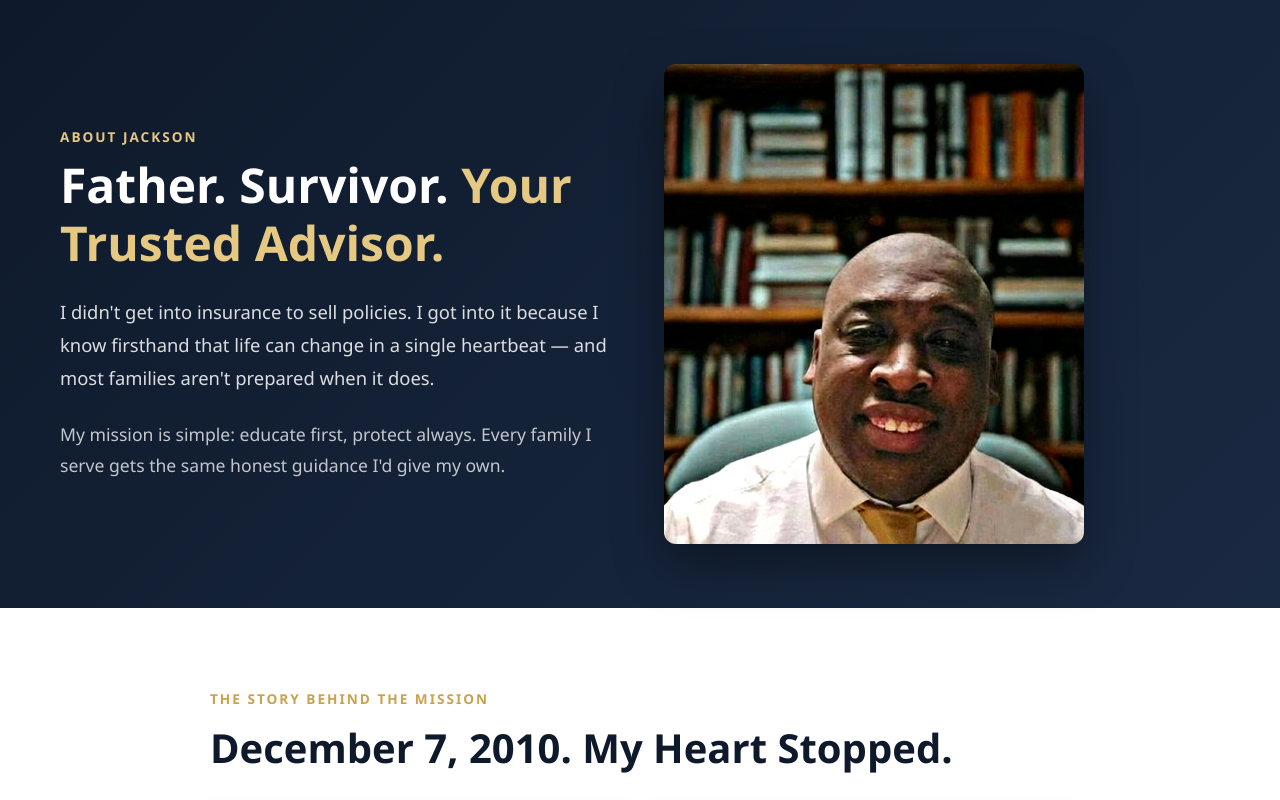
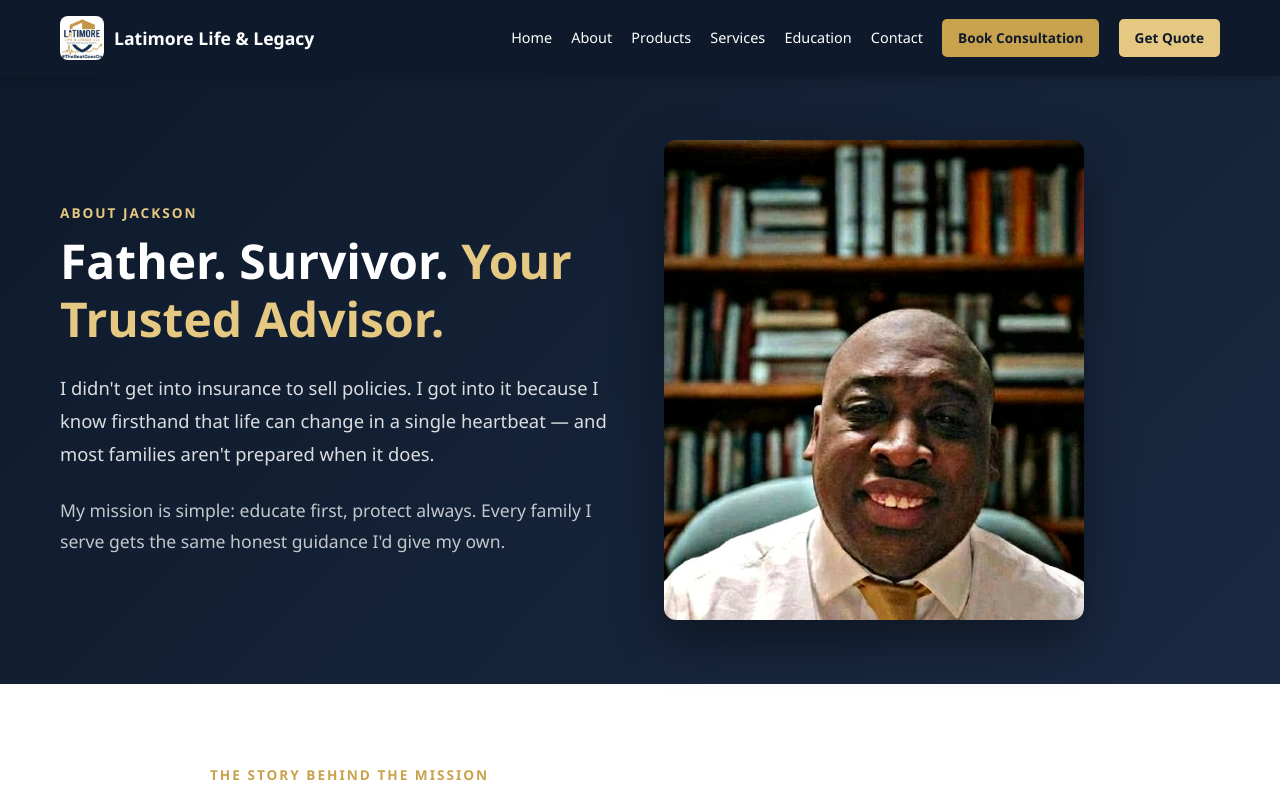
Before and after one commit to latimorelifelegacy25/latimore-hub, a Next.js app: page /about in a window 1280 px wide. Shown: the top 800 px of the page. Built offline with nearby package versions, Linux system fonts and the light colour scheme.

Commit message:
fix: add Nav to products and about pages; fix Life Insurance card grid to 2x2 (was 3+1 orphan)

```diff
--- a/app/about/page.tsx
+++ b/app/about/page.tsx
@@ -1,6 +1,44 @@
 'use client'
 
+import { useState } from 'react'
 import Link from 'next/link'
+
+const navy = '#0E1A2B'
+const gold = '#C9A24D'
+const goldLight = '#E5C882'
+const navLinks: [string, string][] = [['/', 'Home'], ['/about', 'About'], ['/products', 'Products'], ['/services', 'Services'], ['/education', 'Education'], ['/contact', 'Contact']]
+
+function Nav() {
+  const [open, setOpen] = useState(false)
+  return (
+    <nav style={{ background: navy, padding: '1rem 0', position: 'sticky', top: 0, zIndex: 1000, boxShadow: '0 2px 10px rgba(0,0,0,0.2)' }}>
+      <div style={{ maxWidth: 1200, margin: '0 auto', padding: '0 20px', display: 'flex', justifyContent: 'space-between', alignItems: 'center' }}>
+        <Link href="/" style={{ display: 'flex', alignItems: 'center', gap: 10, textDecoration: 'none', color: '#fff', fontSize: '1.1rem', fontWeight: 700 }}>
+          <img src="/logo.jpg" alt="Logo" style={{ width: 44, height: 44, borderRadius: 8, objectFit: 'cover' }} />
+          Latimore Life & Legacy
+        </Link>
+        <div style={{ display: 'flex', gap: '1.2rem', alignItems: 'center' }} className="desktop-nav">
+          {navLinks.map(([href, label]) => (
+            <Link key={href} href={href} style={{ color: '#fff', textDecoration: 'none', fontSize: '0.9rem' }}>{label}</Link>
+          ))}
+          <a href={BRAND.bookingUrl} target="_blank" rel="noopener noreferrer" style={{ background: gold, color: navy, padding: '0.5rem 1rem', borderRadius: 5, fontWeight: 600, textDecoration: 'none', fontSize: '0.85rem' }}>Book Consultation</a>
+          <a href={BRAND.ethosUrl} target="_blank" rel="noopener noreferrer" style={{ background: goldLight, color: navy, padding: '0.5rem 1rem', borderRadius: 5, fontWeight: 700, textDecoration: 'none', fontSize: '0.85rem' }}>Get Quote</a>
+        </div>
+        <button onClick={() => setOpen(!open)} style={{ display: 'none', background: 'none', border: 'none', color: '#fff', fontSize: '1.5rem', cursor: 'pointer' }} className="mobile-btn">{open ? '✕' : '☰'}</button>
+      </div>
+      {open && (
+        <div style={{ background: navy, padding: '1rem 20px', display: 'flex', flexDirection: 'column', gap: '1rem' }}>
+          {navLinks.map(([href, label]) => (
+            <Link key={href} href={href} onClick={() => setOpen(false)} style={{ color: '#fff', textDecoration: 'none', fontSize: '1.1rem' }}>{label}</Link>
+          ))}
+          <a href={BRAND.bookingUrl} target="_blank" rel="noopener noreferrer" style={{ background: gold, color: navy, padding: '0.75rem', borderRadius: 5, fontWeight: 600, textDecoration: 'none', textAlign: 'center' }}>Book Consultation</a>
+          <a href={BRAND.ethosUrl} target="_blank" rel="noopener noreferrer" style={{ background: goldLight, color: navy, padding: '0.75rem', borderRadius: 5, fontWeight: 700, textDecoration: 'none', textAlign: 'center' }}>Get Quote</a>
+        </div>
+      )}
+      <style>{`@media(max-width:900px){.desktop-nav{display:none !important;}.mobile-btn{display:block !important;}}`}</style>
+    </nav>
+  )
+}
 
 const BRAND = {
   bookingUrl: 'https://latimorelifelegacy.fillout.com/latimorelifelegacy',
@@ -12,6 +50,7 @@ const BRAND = {
 export default function AboutPage() {
   return (
     <>
+      <Nav />
       {/* Hero */}
       <section style={{ background: 'linear-gradient(135deg, #0E1A2B 0%, #1a2942 100%)', color: '#fff', padding: '4rem 0' }}>
         <div style={{ maxWidth: 1200, margin: '0 auto', padding: '0 20px', display: 'grid', gridTemplateColumns: '1fr 1fr', gap: '3rem', alignItems: 'center' }} className="about-grid">
```
Also changed, not shown: app/products/page.tsx (+43 -1 lines).
